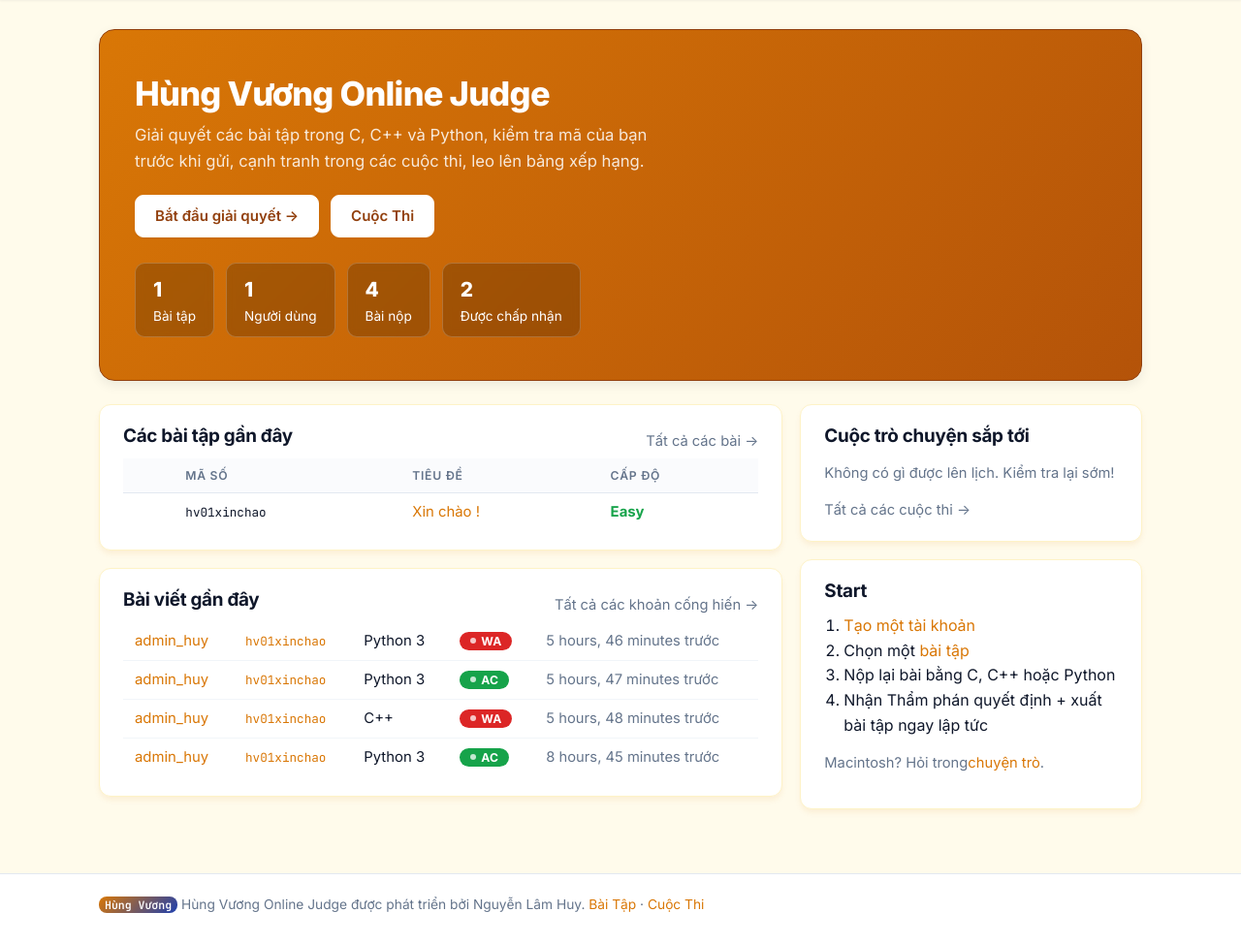
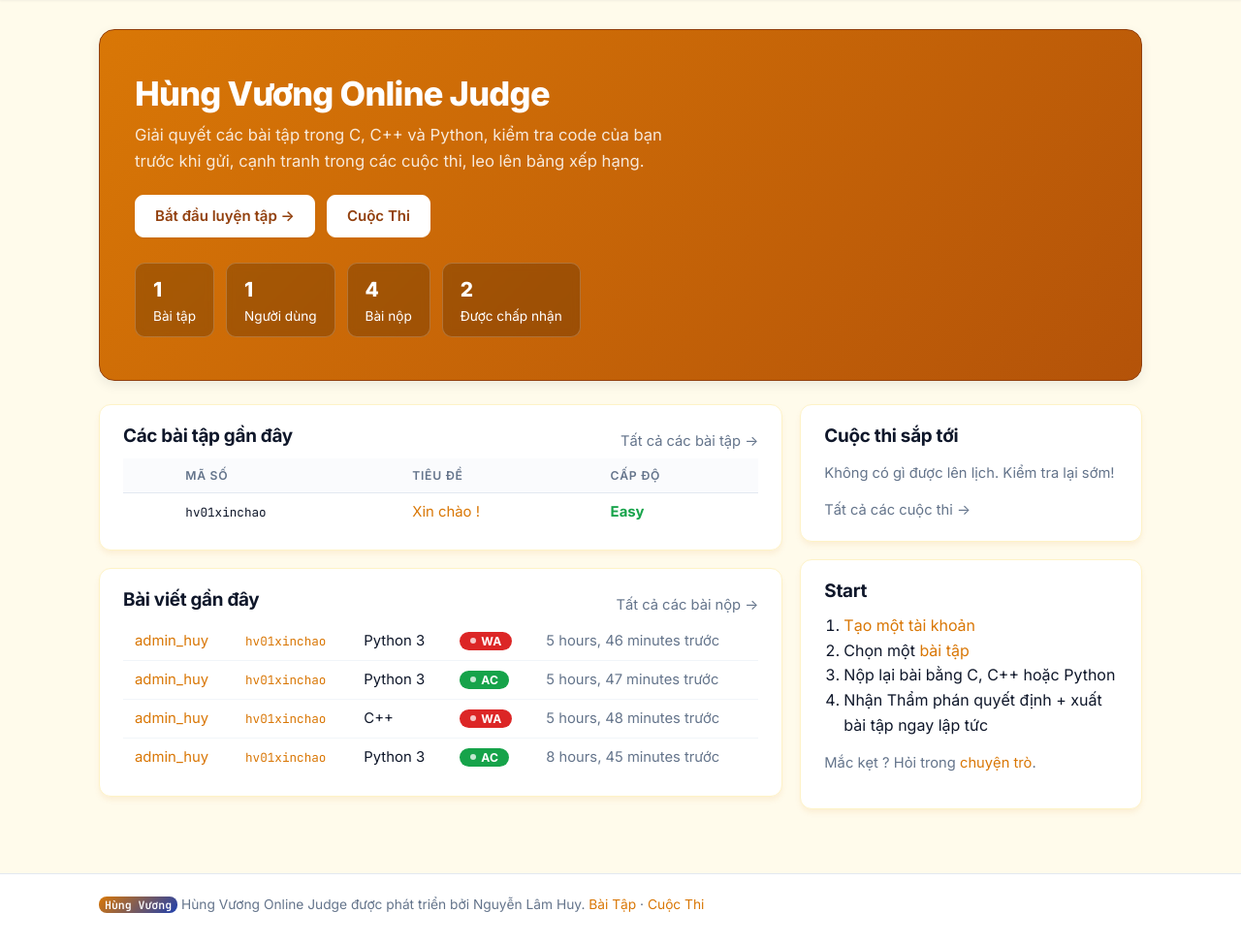
Before and after one commit to HuyOJ-bit/online-judge, a Django app: page / in a window 1280 px wide. Shown: the part 59-1033 px from the top of the page at 97% size. Run offline with Django 4.2, Linux system fonts and the light colour scheme; data comes from the database, SQL or seed files in the repository; data that the repository does not hold is empty.

Commit message:
Update home.html

```diff
--- a/templates/home.html
+++ b/templates/home.html
@@ -4,9 +4,9 @@
 {% block content %}
 <div class="hero">
 <h1>Hùng Vương Online Judge</h1>
-<p>Giải quyết các bài tập trong C, C++ và Python, kiểm tra mã của bạn trước khi gửi, cạnh tranh trong các cuộc thi, leo lên bảng xếp hạng.</p>
+<p>Giải quyết các bài tập trong C, C++ và Python, kiểm tra code của bạn trước khi gửi, cạnh tranh trong các cuộc thi, leo lên bảng xếp hạng.</p>
 <div class="hero-cta">
-<a class="btn btn-light" href="{% url 'problem_list' %}">Bắt đầu giải quyết →</a>
+<a class="btn btn-light" href="{% url 'problem_list' %}">Bắt đầu luyện tập →</a>
 <a class="btn btn-ghost" href="{% url 'contest_list' %}" style="background:transparent;color:#fff;border-color:rgba(255,255,255,0.35);">Cuộc Thi</a>
 </div>
 <div class="stat-row">
@@ -35,7 +35,7 @@
 <div class="card">
 <div class="spread">
 <h2 style="margin-top:0;">Các bài tập gần đây</h2>
-<a class="muted" href="{% url 'problem_list' %}">Tất cả các bài →</a>
+<a class="muted" href="{% url 'problem_list' %}">Tất cả các bài tập →</a>
 </div>
 <div class="table-scroll"><table class="table-plain">
 <tr><th></th><th>Mã số</th><th>Tiêu đề</th><th>Cấp độ</th></tr>{% for p in recent_problems %}<tr>
@@ -50,7 +50,7 @@
 <div class="card">
 <div class="spread">
 <h2 style="margin-top:0;">Bài viết gần đây</h2>
-<a class="muted" href="{% url 'submission_list' %}">Tất cả các khoản cống hiến →</a>
+<a class="muted" href="{% url 'submission_list' %}">Tất cả các bài nộp →</a>
 </div>
 <div class="table-scroll"><table class="table-plain">{% for s in recent_submissions %}<tr>
 <td><a href="{% url 'profile' s.user.username %}">{{ s.user.username }}</a></td>
@@ -67,7 +67,7 @@
 </div>
 <div>
 <div class="card">
-<h2 style="margin-top:0;">Cuộc trò chuyện sắp tới</h2>
+<h2 style="margin-top:0;">Cuộc thi sắp tới</h2>
       {% for c in upcoming_contests %}
         <p style="margin:8px 0;">
 <a href="{{ c.get_absolute_url }}">{{ c.title }}</a><br/>
@@ -87,7 +87,7 @@
 <li>Nộp lại bài bằng C, C++ hoặc Python</li>
 <li>Nhận Thẩm phán quyết định + xuất bài tập ngay lập tức</li>
 </ol>
-<p class="muted">Macintosh? Hỏi trong<a href="{% url 'chat_global' %}">chuyện trò</a>.</p>
+<p class="muted">Mắc kẹt ? Hỏi trong<a href="{% url 'chat_global' %}"> chuyện trò</a>.</p>
 </div>
 </div>
 </div>
```
